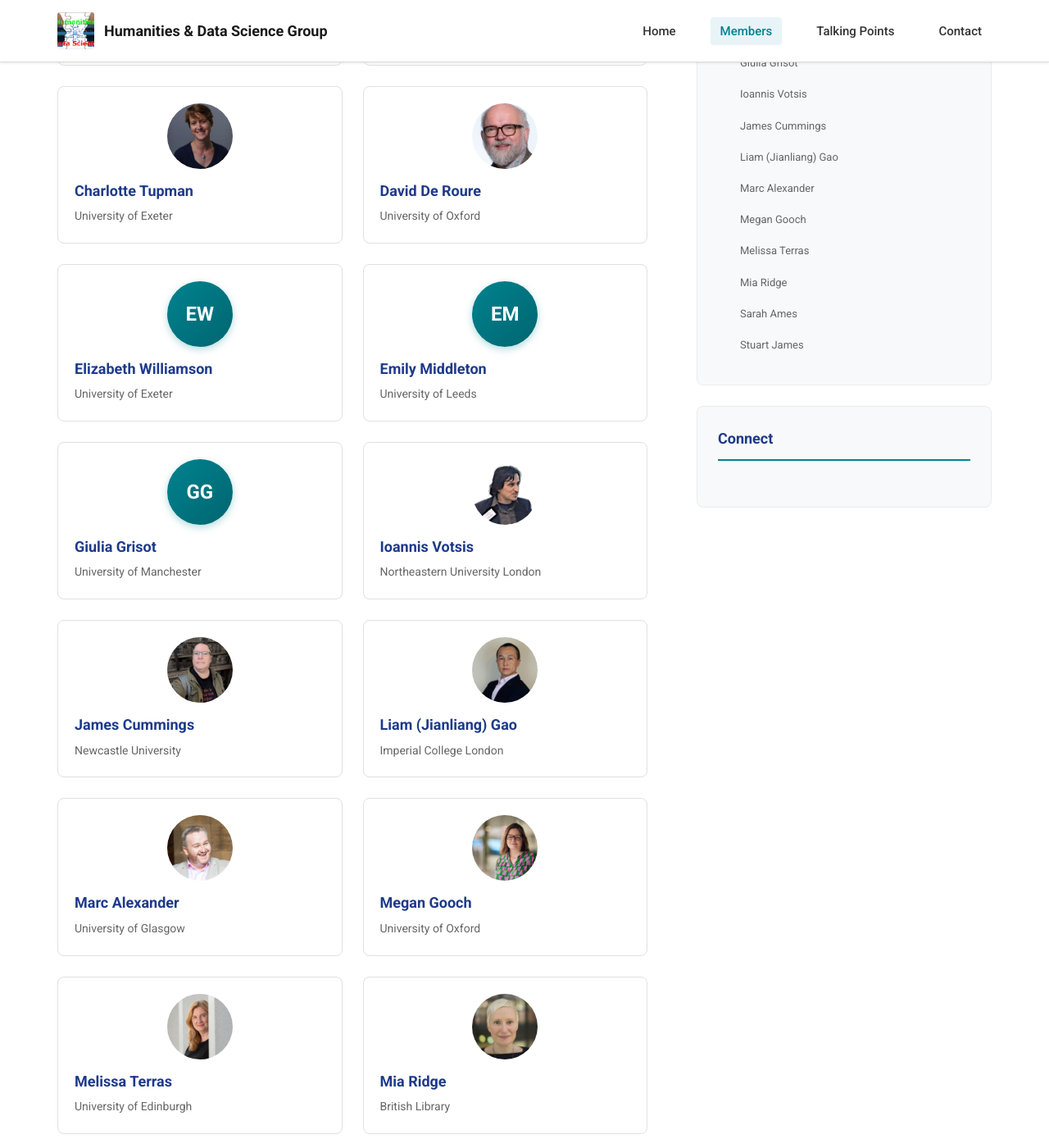
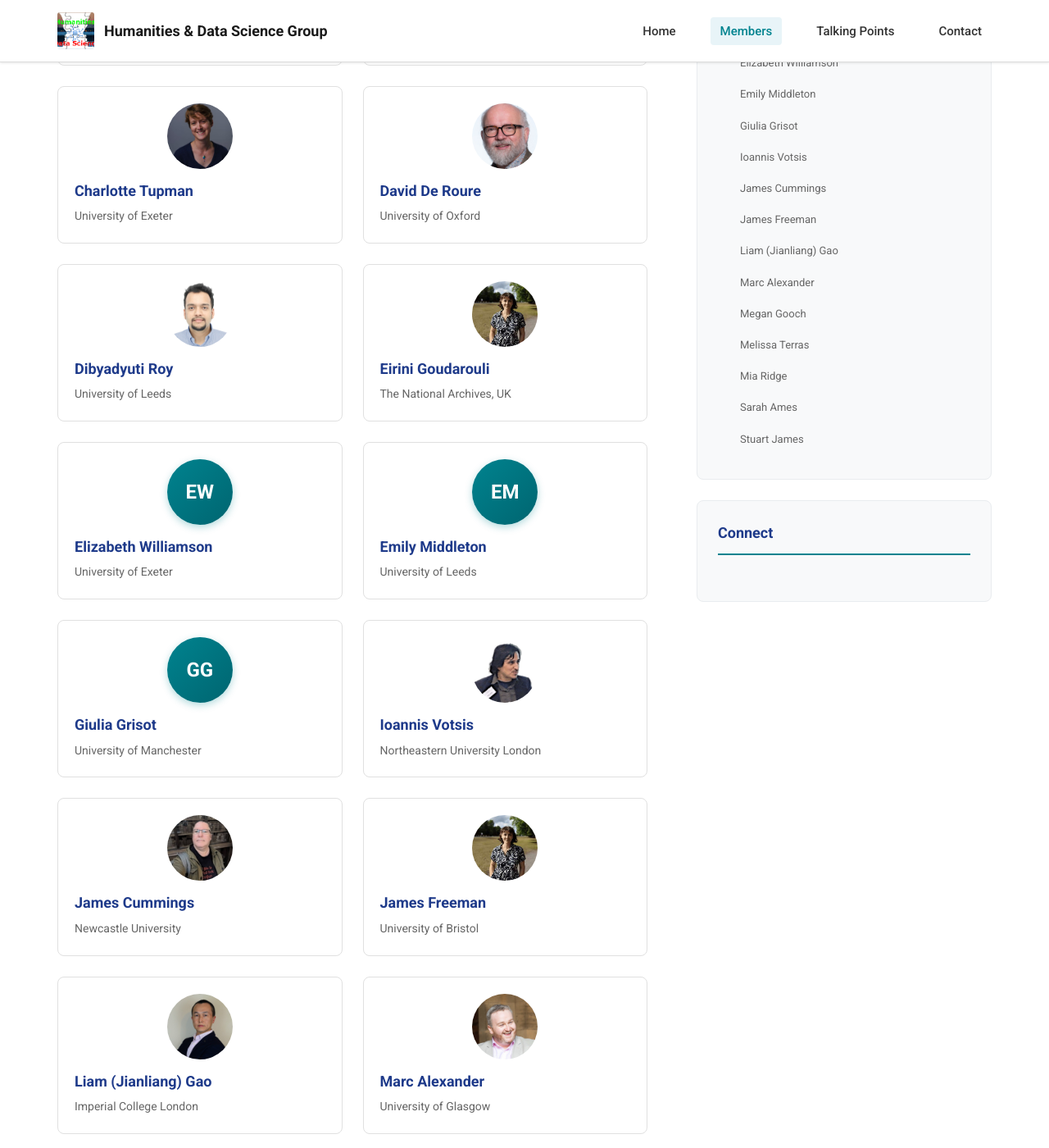
Before and after one commit to had-uk/had-uk.github.io, a Jekyll site: the page built from members.md, in a window 1280 px wide and 1400 px high, scrolled down 628 px. Shown: the whole window at 82% size. Built offline with Jekyll 4.4.1, drawn with Linux system fonts in a browser that asks for light colours.

Commit message:
added more members
Dibya, Eirini, and James Freeman

```diff
--- a/_data/members.yml
+++ b/_data/members.yml
@@ -59,3 +59,15 @@
   institution: Northeastern University London
   url: https://www.votsis.org/
   image: "/assets/img/members/ioannis-votsis.jpg"
+- name: Dibyadyuti Roy
+  institution: University of Leeds
+  url: https://ahc.leeds.ac.uk/fine-art/staff/4366/dr-dibyadyuti-roy-
+  image: "/assets/img/members/dibyadyuti-roy.jpg"
+- name: Eirini Goudarouli
+  institution: The National Archives, UK
+  url: https://www.nationalarchives.gov.uk/people/dr-eirini-goudarouli/
+  image: "/assets/img/members/eirini-goudarouli.jpg"
+- name: James Freeman
+  institution: University of Bristol
+  url: https://research-information.bris.ac.uk/en/persons/james-freeman/james
+  image: "/assets/img/members/eirini-goudarouli.jpg"
```
Also changed, not shown: assets/img/members/dibyadyuti-roy.jpg (added), assets/img/members/eirini-goudarouli.jpg (added), assets/img/members/james-freeman.jpg (added).
